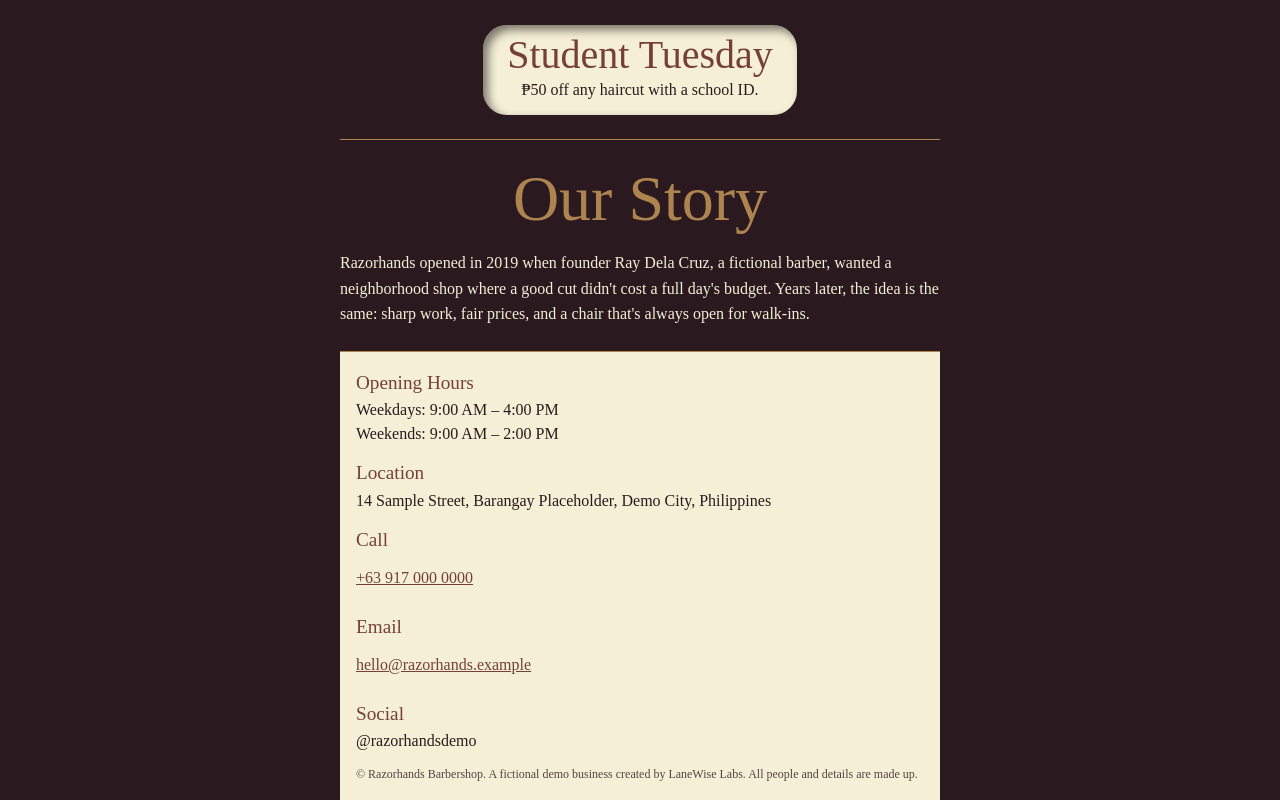
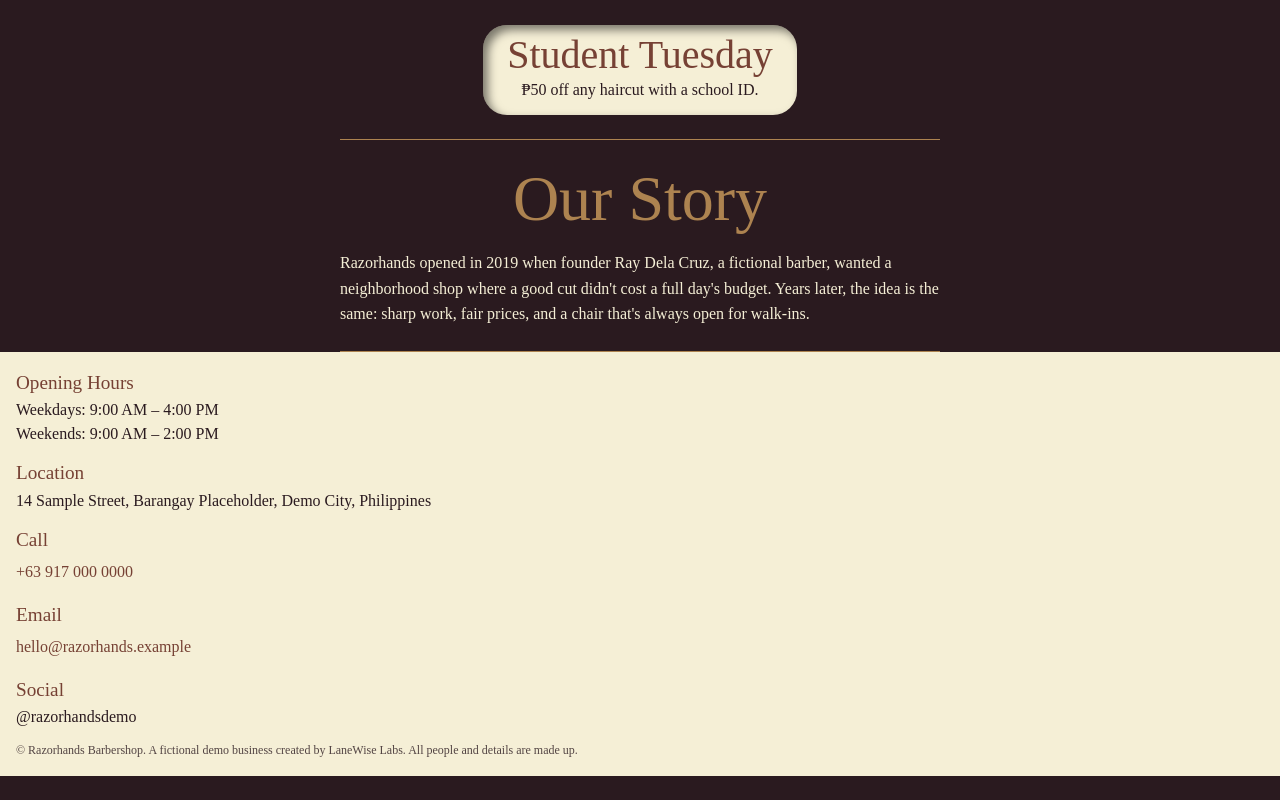
Before and after one commit to lanewise-labs/Razorhands-Barbershop, a React (Vite) app: page / in a window 1280 px wide. Shown: the part 438-1238 px from the top of the page. After the commit the page ends 1214 px from the top, so only its background shows below. Built offline with nearby package versions, Linux system fonts and the light colour scheme; a web font is replaced by a local one.

Commit message:
minor fixes

```diff
--- a/src/App.jsx
+++ b/src/App.jsx
@@ -14,8 +14,8 @@ function App() {
       <div className='container'>
         <Home/>
         <About/>
-        <Contact/>
       </div>
+      <Contact/>
 
     </>
   )
--- a/src/css/contact.css
+++ b/src/css/contact.css
@@ -27,9 +27,8 @@
 .contact a {
   display: inline-flex;
   align-items: center;
-  min-height: 2.75rem;
+  min-height: 2rem;
   color: var(--clay);
-  text-decoration: underline;
 }
 
 .copyright {
--- a/src/css/index.css
+++ b/src/css/index.css
@@ -28,3 +28,6 @@ span {
   margin: 0;
   padding: 0;
 }
+a {
+  text-decoration: none;
+}
```
Also changed, not shown: src/css/home.css (line endings or trailing spaces).
